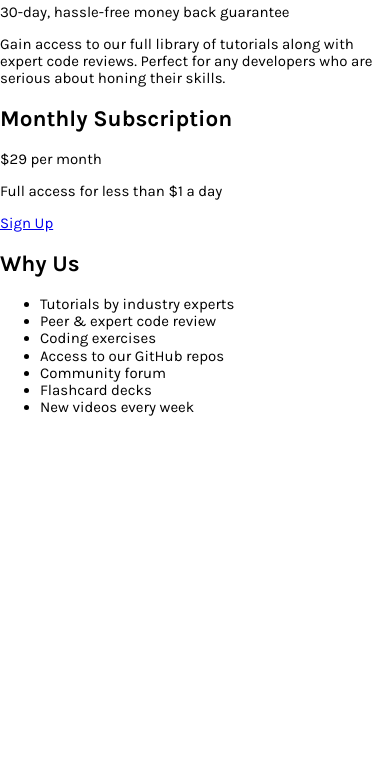
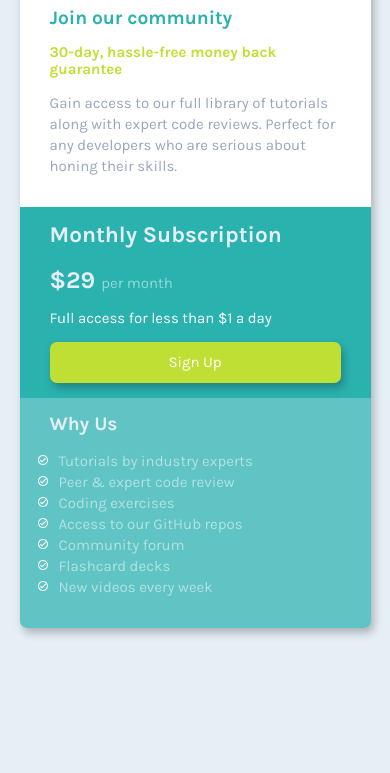
Before and after one commit to leonel-carvajal/Single-Price-Grid-Component, a plain HTML site: page index.html in a window 390 px wide. Shown: the part 71-844 px from the top of the page. Drawn offline with Linux system fonts and the light colour scheme.

Commit message:
Design mobilbe CSS v0.1

```diff
--- a/css/styles.css
+++ b/css/styles.css
@@ -3,9 +3,89 @@
 --Bright-Yellow: hsl(71, 73%, 54%);
 --Light-Gray: hsl(204, 43%, 93%);
 --Grayish-Blue: hsl(218, 22%, 67%);
+--white:hsl(0, 0%, 100%);
+--padding: 1em 2em;
+--shadow:3px 5px 8px rgb(0 0 0 /0.25)
 }
 
 body{
   font-size: 15px;
+  font-weight: 400;
   font-family: 'Karla', sans-serif;
+  background-color: var(--Light-Gray);
+  padding-bottom: 5em;
 }
+.main{
+  width: 90%;
+  margin-left: auto;
+  margin-right: auto;
+  box-shadow: var(--shadow);
+  border-radius: 7px;
+}
+.main__content{
+  margin-top: 50px;
+  padding: var(--padding);
+  background-color: var(--white);
+  border-radius: 7px 7px 0 0;
+}
+.main__title{
+  text-align: left;
+  font-size: 1.2rem;
+  font-weight: 700;
+  color: var(--Cyan);
+}
+.main__offer{
+  color: var(--Bright-Yellow);
+  font-weight: 700;
+}
+.main__info{
+  color: var(--Grayish-Blue);
+  line-height: 1.4em;
+}
+.suscription{
+  padding: var(--padding);
+  background-color: var(--Cyan);
+  color: var(--white);
+}
+.suscription__title{
+  margin-top: 0;
+  color: var(--Light-Gray);
+}
+.price{
+  font-size: 1.5rem;
+  font-weight: 700;
+  color: var(--Light-Gray);
+}
+.month{
+  color: rgb(255 255 255 /0.5);
+}
+.suscription__link{
+  display: block;
+  padding: 0.8em;
+  text-decoration: none;
+  text-align: center;
+  color: var(--white);
+  background-color: var(--Bright-Yellow);
+  border-radius: 7px;
+  box-shadow: var(--shadow);
+}
+.us{
+  background-color: hsl(179, 62%, 43%,0.7);
+  color: var(--Light-Gray);
+  padding: var(--padding);
+  border-radius:  0 0 7px 7px;
+}
+.us__title{
+  margin-top: 0;
+  font-size: 1.2rem;
+  font-weight: 700;
+}
+.us__info{
+  list-style: none;
+  list-style-image: url('../images/icon-check.svg');
+  line-height: 1.4em;
+  padding-left: 0.6em;
+}
+.us__item{
+  color: rgb(255 255 255 /0.5);
+}
--- a/index.html
+++ b/index.html
@@ -22,7 +22,7 @@
       </p>
     </section>
     <article class="suscription">
-      <h2 class="suscruption__title">Monthly Subscription</h2>
+      <h2 class="suscription__title">Monthly Subscription</h2>
       <p class="suscription__price">
         <span class="price">&dollar;29 </span>
         <span class="month">per month</span>
```
Also changed, not shown: images/icon-check.svg (added), 1 other file. Lines whose indentation alone changed are shown as unchanged.
